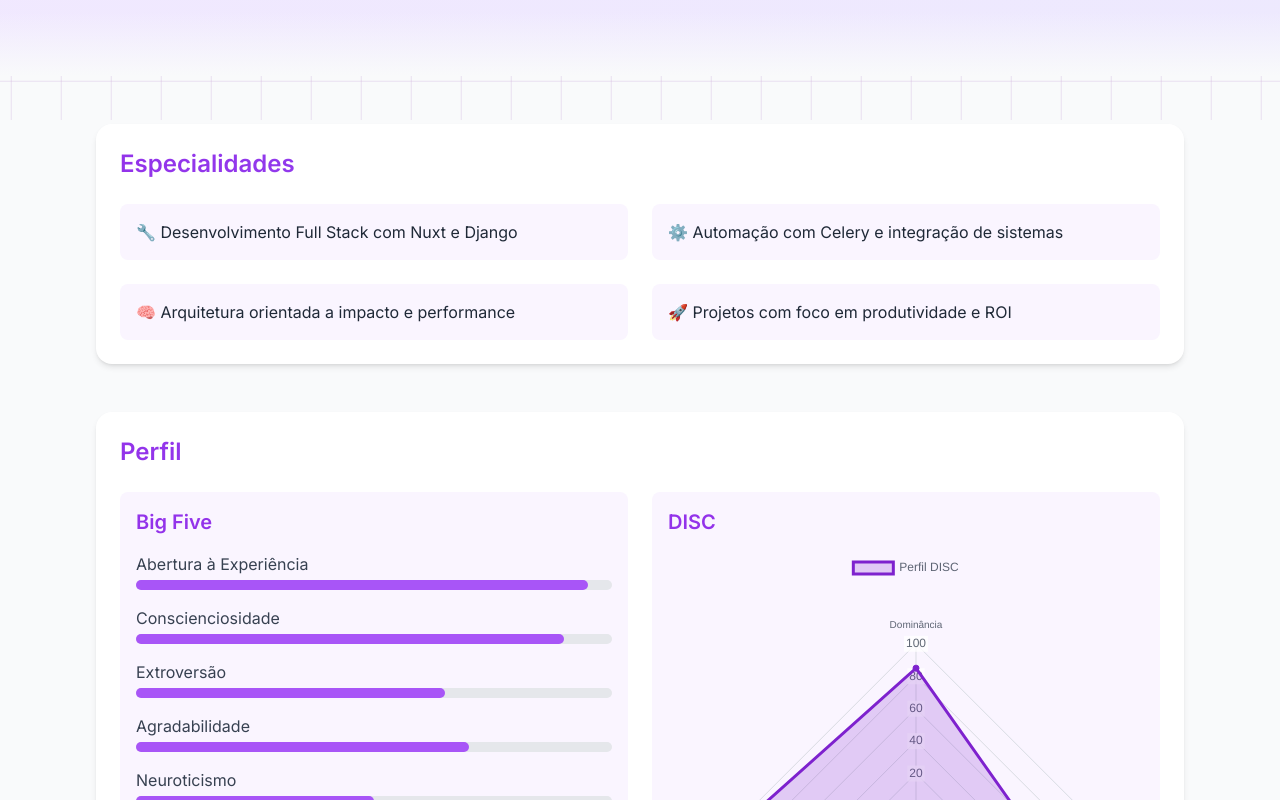
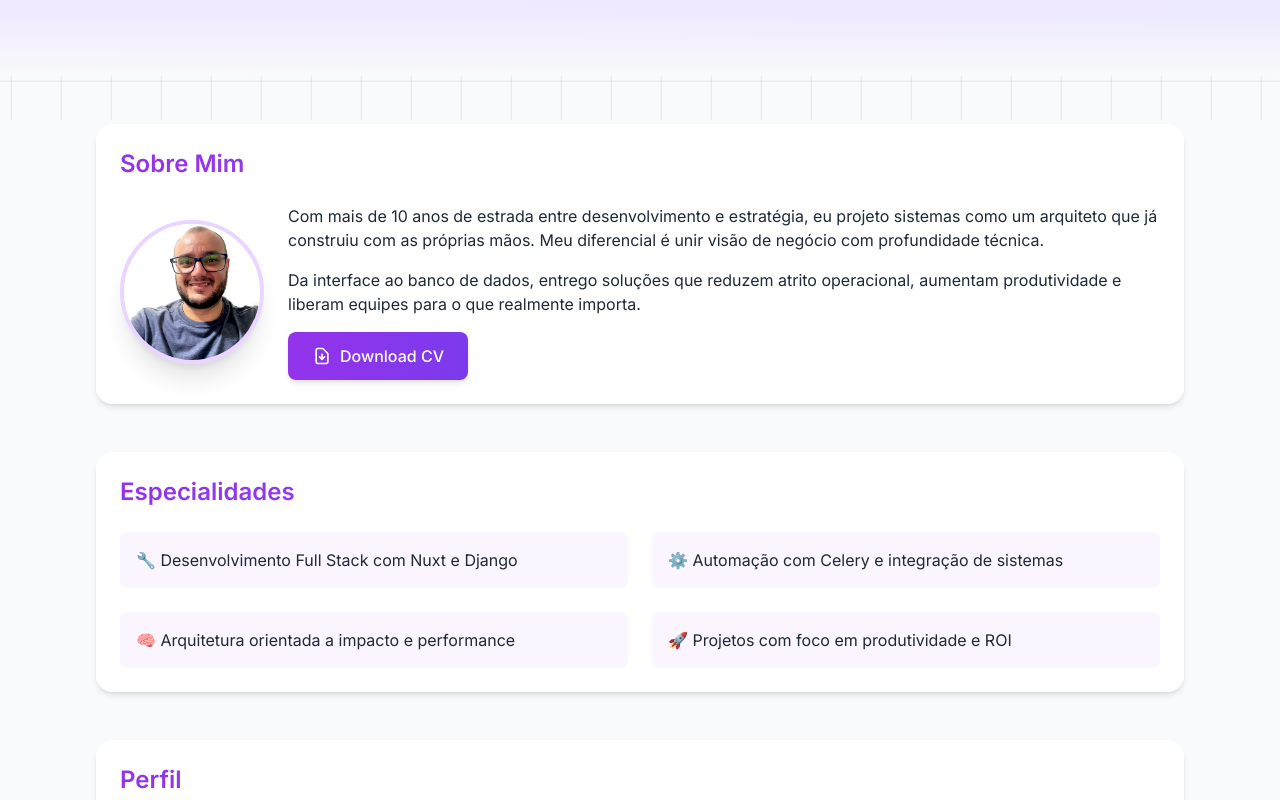
Before and after one commit to wgalleti/wgalleti.github.io, a Vue app: page / in a window 1280 px wide. Shown: the part 680-1480 px from the top of the page. Built offline with nearby package versions, Linux system fonts and the light colour scheme; no server answers.

Commit message:
add bio and cv

```diff
--- a/src/App.vue
+++ b/src/App.vue
@@ -2,6 +2,7 @@
 import { onMounted, ref } from 'vue'
 import Header from './components/Header.vue'
 import Hero from './components/Hero.vue'
+import Bio from './components/Bio.vue'
 import Specialties from './components/Specialties.vue'
 import Contact from './components/Contact.vue'
 import Footer from './components/Footer.vue'
@@ -15,6 +16,8 @@ const data = {
   name: 'William Gallëti',
   title: 'Estrategista de Sistemas',
   description: 'Crio sistemas que otimizam processos, automatizam tarefas e liberam equipes para focar no que realmente importa.',
+  bio: 'Com mais de 10 anos de estrada entre desenvolvimento e estratégia, eu projeto sistemas como um arquiteto que já construiu com as próprias mãos. Meu diferencial é unir visão de negócio com profundidade técnica.\n\nDa interface ao banco de dados, entrego soluções que reduzem atrito operacional, aumentam produtividade e liberam equipes para o que realmente importa.',
+  cvLink: '/cv.docx',
   specialties: [
     '🔧 Desenvolvimento Full Stack com Nuxt e Django',
     '⚙️ Automação com Celery e integração de sistemas',
@@ -90,6 +93,7 @@ onMounted(async () => {
       <Header :name="data.name" :title="data.title" />
       <main class="flex-grow">
         <Hero :description="data.description" />
+        <Bio :bio="data.bio" :cv-link="data.cvLink" />
         <Specialties :specialties="data.specialties" />
         <ProfileDashboard />
         <YouTubeVideos
--- /dev/null
+++ b/src/components/Bio.vue
@@ -0,0 +1,48 @@
+<script setup>
+defineProps({
+  bio: {
+    type: String,
+    default: ''
+  },
+  cvLink: {
+    type: String,
+    default: '#'
+  }
+})
+</script>
+
+<template>
+  <section class="section-container mt-12">
+    <div class="card" data-sr-left>
+      <h2 class="text-2xl font-semibold mb-6 gradient-text">Sobre Mim</h2>
+      <div class="flex flex-col md:flex-row items-center gap-6">
+        <div
+          class="w-28 h-28 md:w-36 md:h-36 relative overflow-hidden rounded-full shadow-xl border-4 border-purple-200 dark:border-gray-600 flex-shrink-0 transition-all duration-300 hover:shadow-2xl"
+          data-sr-left
+        >
+          <img
+            src="/me.jpeg"
+            alt="Profile Photo"
+            class="w-full h-full object-cover object-center transition-transform duration-500 hover:scale-105"
+            style="image-rendering: -webkit-optimize-contrast; transform: translateZ(0);"
+          />
+        </div>
+        <div class="flex-grow" data-sr-right>
+          <p v-for="(paragraph, index) in bio.split('\n\n')" :key="index" class="text-gray-800 dark:text-gray-200 mb-4">
+            {{ paragraph }}
+          </p>
+          <a
+            :href="cvLink"
+            class="inline-flex items-center px-6 py-3 rounded-lg bg-gradient-to-r from-purple-600 to-violet-600 text-white font-medium shadow-md hover:shadow-lg transition-all duration-300 hover:scale-105"
+            download
+          >
+            <svg xmlns="http://www.w3.org/2000/svg" class="h-5 w-5 mr-2" fill="none" viewBox="0 0 24 24" stroke="currentColor">
+              <path stroke-linecap="round" stroke-linejoin="round" stroke-width="2" d="M12 10v6m0 0l-3-3m3 3l3-3m2 8H7a2 2 0 01-2-2V5a2 2 0 012-2h5.586a1 1 0 01.707.293l5.414 5.414a1 1 0 01.293.707V19a2 2 0 01-2 2z" />
+            </svg>
+            Download CV
+          </a>
+        </div>
+      </div>
+    </div>
+  </section>
+</template>
```
Also changed, not shown: public/me.jpeg (added), 1 other file (tests, documents, lock files or other folders).
